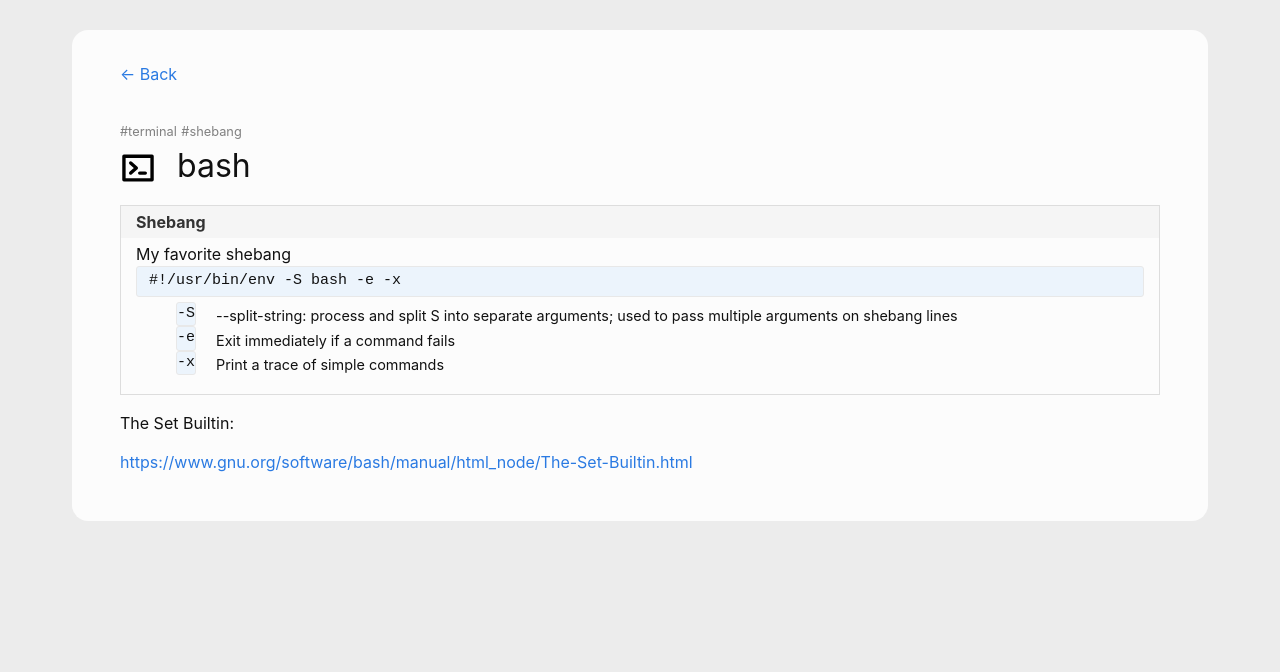
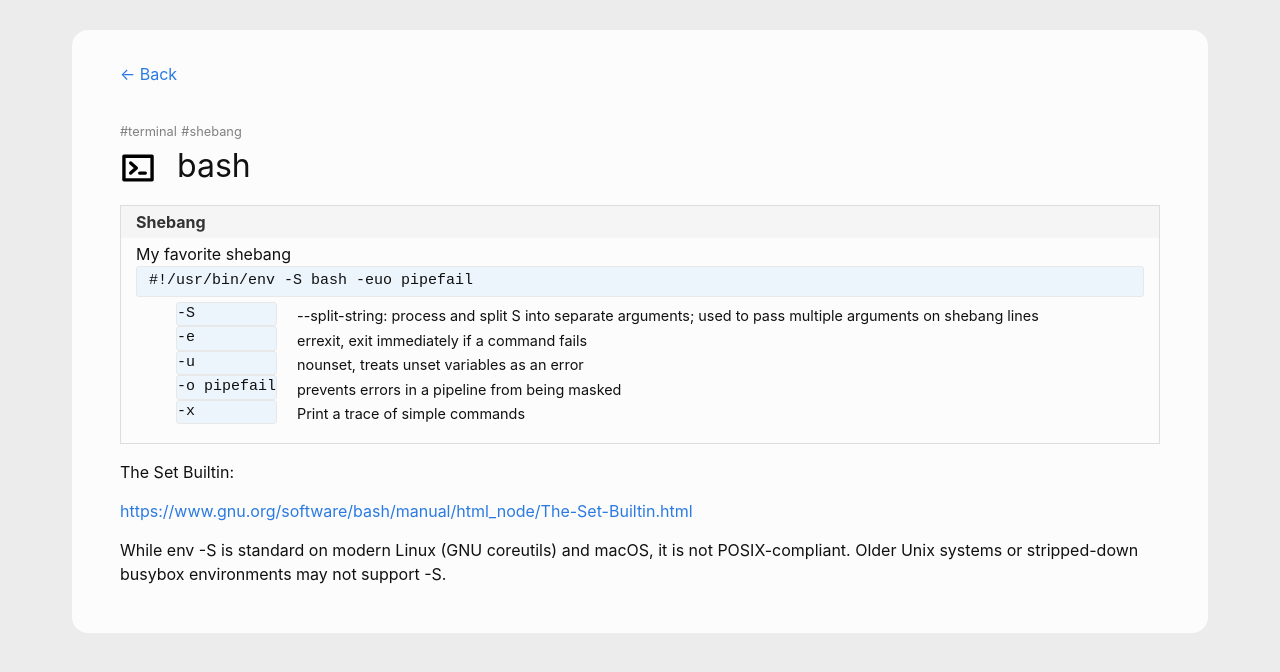
Before and after one commit to andreas-mausch/cheatsheets, a Jekyll site: the page built from _cheatsheets/bash.md, in a window 1280 px wide. Shown: the top 672 px of the page. Built offline with Jekyll 4.4.1, drawn with Linux system fonts in a browser that asks for light colours.

Commit message:
bash: Improve shebang

```diff
--- a/_cheatsheets/bash.md
+++ b/_cheatsheets/bash.md
@@ -6,13 +6,19 @@
   - name: Shebang
     commands:
       - title: My favorite shebang
-        command: '#!/usr/bin/env -S bash -e -x'
+        command: '#!/usr/bin/env -S bash -euo pipefail'
         options:
           -S: "--split-string: process and split S into separate arguments; used to pass multiple arguments on shebang lines"
-          -e: Exit immediately if a command fails
+          -e: errexit, exit immediately if a command fails
+          -u: nounset, treats unset variables as an error
+          -o pipefail: prevents errors in a pipeline from being masked
           -x: Print a trace of simple commands
 ---
 
 The Set Builtin:
 
 <https://www.gnu.org/software/bash/manual/html_node/The-Set-Builtin.html>
+
+While env -S is standard on modern Linux (GNU coreutils) and macOS,
+it is not POSIX-compliant. Older Unix systems or stripped-down busybox
+environments may not support -S.
```
